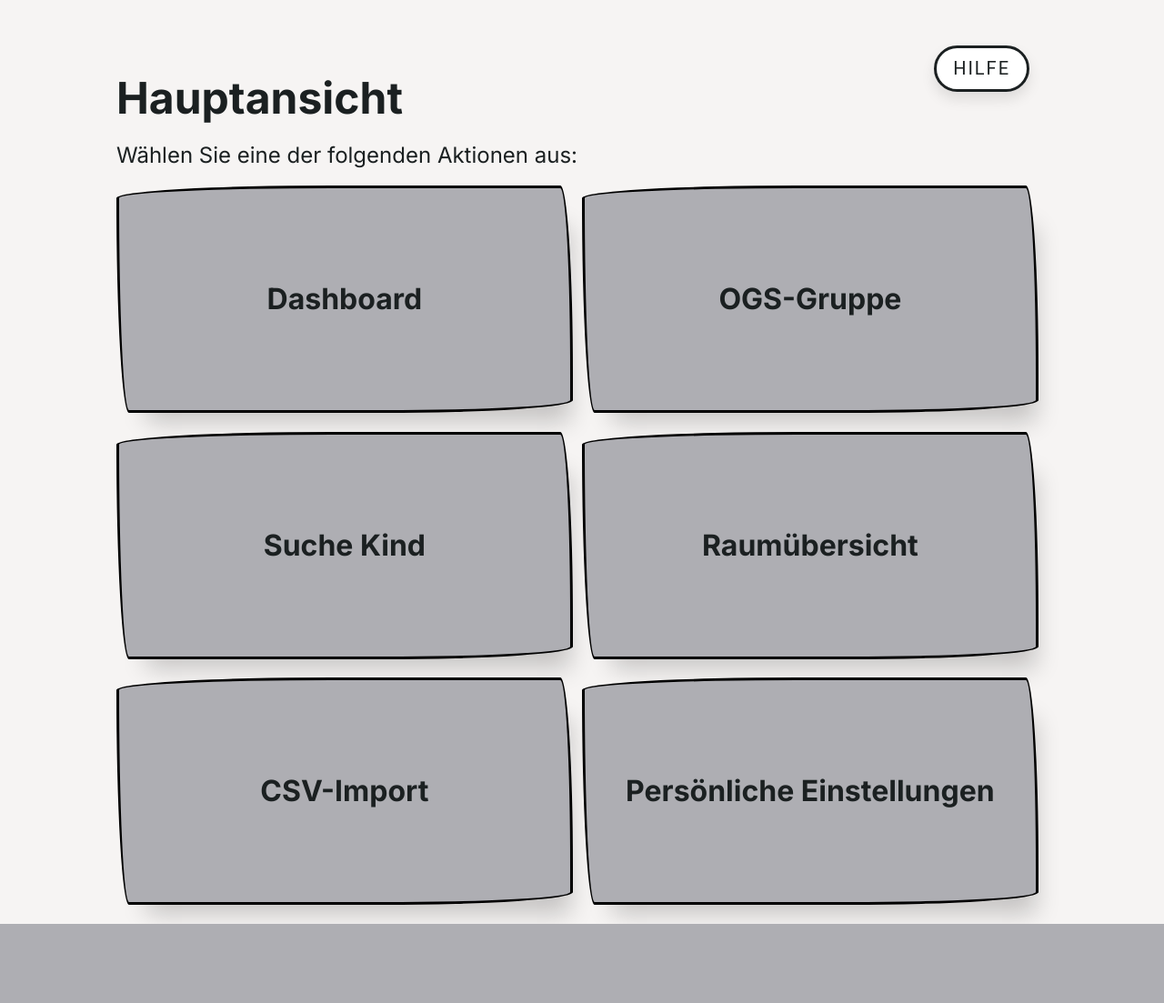
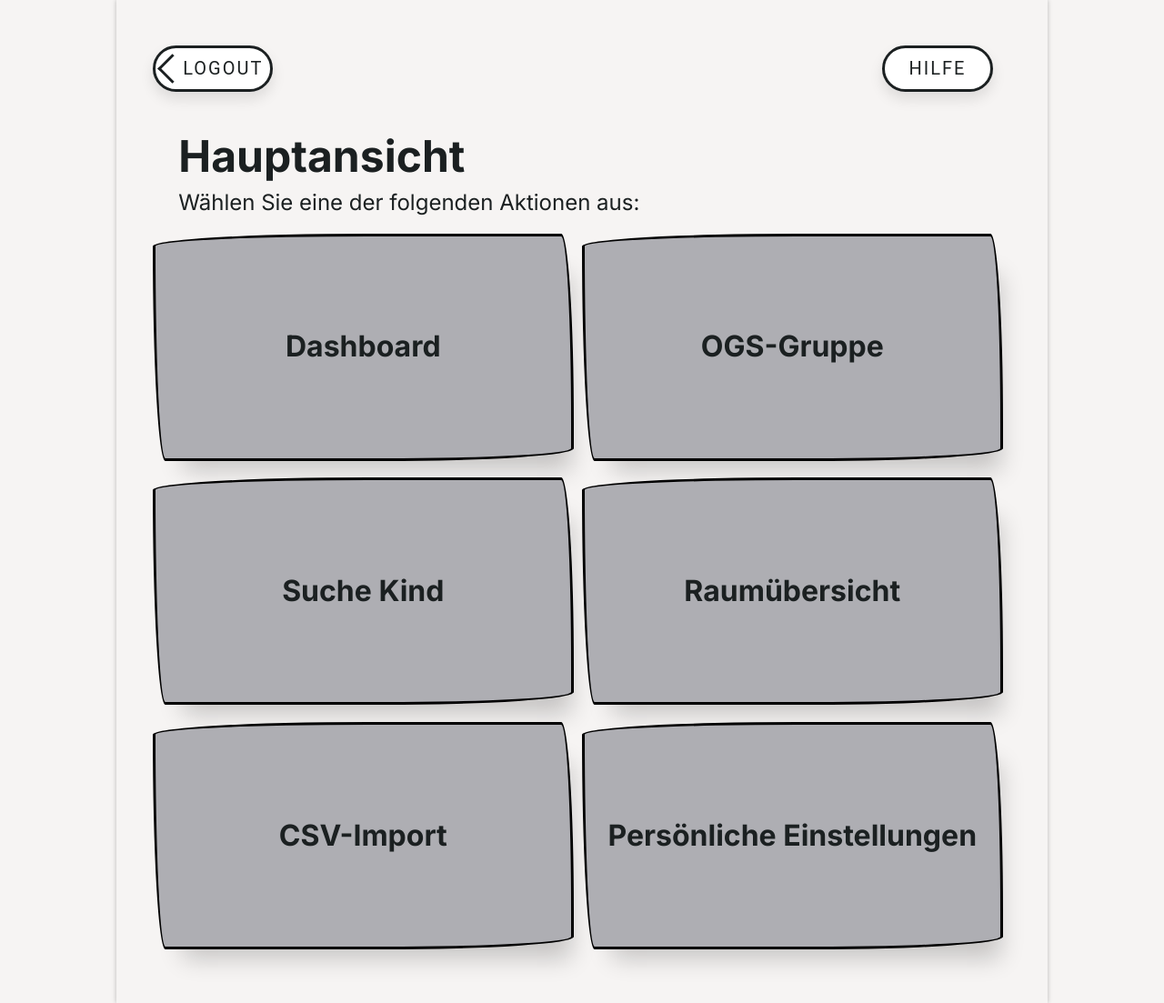
Before and after one commit to LegoStalin/koord-app-altenberge, a Django app: page /master_web/ in a window 1280 px wide. Shown: the whole page at 91% size. Before the commit the page ends 1016 px from the top, so only its background shows below. Run offline with Django 4.2, Linux system fonts and the light colour scheme; the visitor is signed in with stand-in values (Sample User, id 1).

Commit message:
Added logout button for master_web

```diff
--- a/koordapp/main_app/templates/master_overview/master_web.html
+++ b/koordapp/main_app/templates/master_overview/master_web.html
@@ -10,8 +10,9 @@
 
 <body>
 
-<div class="header_container">
-    <h1 class="default_heading"> Hauptansicht </h1>
+<div class = "block_container">
+    <div class="header_container_back_help">
+        <button class="back" onclick="window.location.href = 'http://127.0.0.1:8000/user_login/';"> <span class = "arrow"> <i class="arrow_left"></i> </span> <span class="backtext">Logout</span>  </button>
 
         <a class="question" href="#popup1">Hilfe</a>
 
@@ -26,11 +27,11 @@
 
                 <a class="close" href="#">&times;</a>
 
+            </div>"
         </div>
     </div>
-</div>
-
-<h2 class="default_subheading"> Wählen Sie eine der folgenden Aktionen aus: </h2>
+    <h1 class="heading_2"> Hauptansicht </h1>
+    <h2 class="subheading_2"> Wählen Sie eine der folgenden Aktionen aus: </h2>
 
 <div class="selection_board">
     <div class="button_container">
```
Lines whose indentation alone changed are shown as unchanged.
